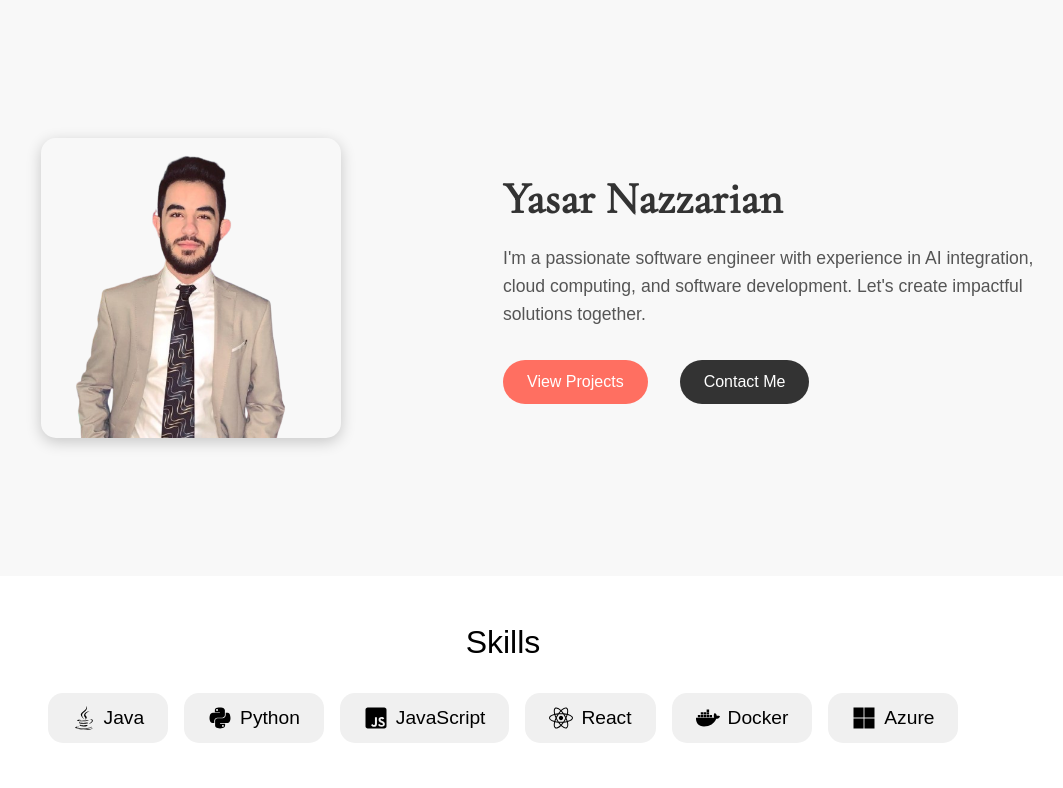
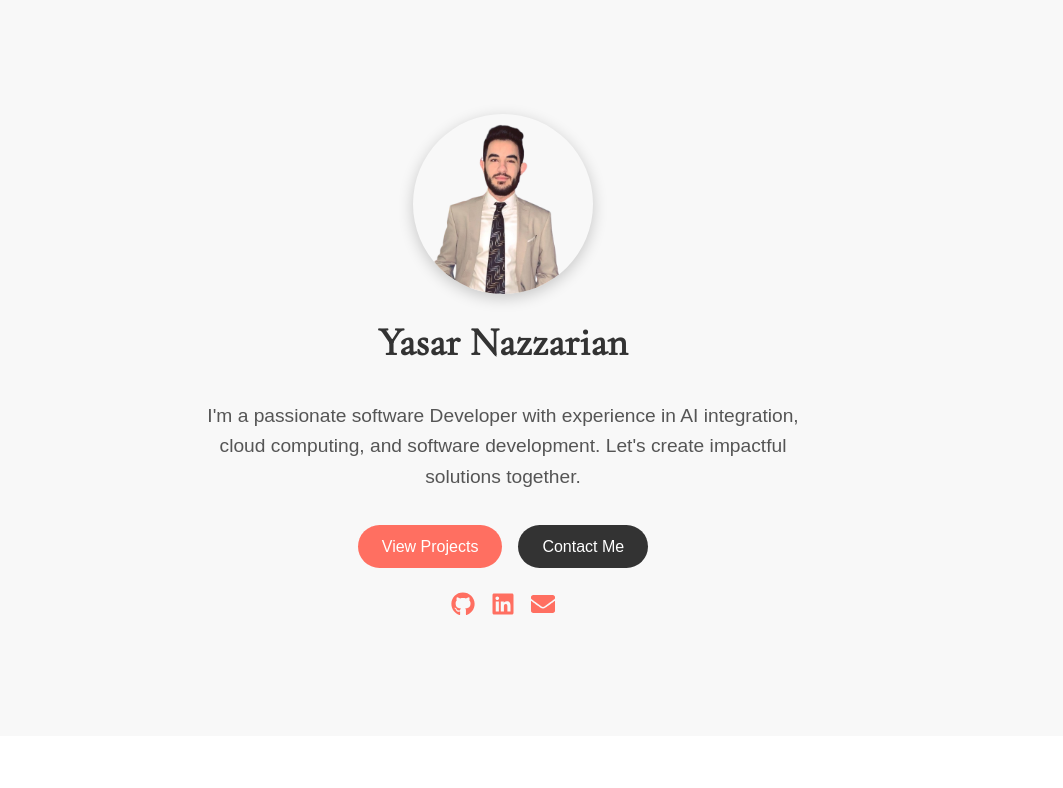
Before and after one commit to Yasar2019/myPortfolio, a React (Vite) app: page / in a window 1280 px wide. Shown: the top 788 px of the page, without its empty margins (137-1200 px from the left). Built offline with nearby package versions, Linux system fonts and the light colour scheme; no server answers.

Commit message:
updated footer and header

```diff
--- a/src/Components/Footer.jsx
+++ b/src/Components/Footer.jsx
@@ -1,7 +1,6 @@
 import React from 'react';
 import styled from 'styled-components';
-import { FaGithub, FaLinkedin, FaEnvelope } from 'react-icons/fa';
-import logoPic from '../images/logo.png';
+import logoPic from '../images/LOGO.png';
 
 const FooterSection = styled.footer`
   background-color: #333;
@@ -66,10 +65,12 @@ const SubscribeContainer = styled.div`
 const LogoContainer = styled.div`
   text-align: center;
   img {
-    width: 80px;
+    width: 150px; /* Increase the width */
+    height: auto; /* Maintain aspect ratio */
     margin-bottom: 1rem;
   }
 `;
+
 
 const QuickLinks = styled.ul`
   list-style: none;
@@ -128,7 +129,7 @@ const Footer = () => {
       {/* About Section */}
       <Section>
         <LogoContainer>
-          <img src="src\images\logo.png" alt="Logo" /> {/* Replace with your logo */}
+          <img src= {logoPic} alt="Logo" />
         </LogoContainer>
         <p>
           A passionate software engineer with experience in AI integration, cloud computing, and software development. Let's create impactful solutions together.
@@ -146,22 +147,6 @@ const Footer = () => {
         </QuickLinks>
       </Section>
 
-      {/* Social Media Section */}
-      <Section>
-        <h3>Connect</h3>
-        <SocialLinks>
-          <a href="https://github.com/Yasar2019" target="_blank" rel="noopener noreferrer">
-            <FaGithub />
-          </a>
-          <a href="https://www.linkedin.com/in/yasarnazzarian-98" target="_blank" rel="noopener noreferrer">
-            <FaLinkedin />
-          </a>
-          <a href="mailto:yasar20111926@hotmail.com" target="_blank" rel="noopener noreferrer">
-            <FaEnvelope />
-          </a>
-        </SocialLinks>
-      </Section>
-
       {/* Footer Bottom */}
       <FooterBottom>
         <p>© 2024 Yasar Nazzarian. All rights reserved.</p>
--- a/src/Components/Header.jsx
+++ b/src/Components/Header.jsx
@@ -1,42 +1,54 @@
 import React from 'react';
 import styled from 'styled-components';
+import { FaGithub, FaLinkedin, FaEnvelope } from 'react-icons/fa';
 import profilePic from '../images/profile-pic.png';
+
 const HeaderSection = styled.section`
   display: flex;
+  flex-direction: column;
   align-items: center;
-  justify-content: space-between;
+  justify-content: center;
+  text-align: center;
   padding: 3rem;
   background-color: #f8f8f8;
-  min-height: 60vh;
+  min-height: 80vh;
 `;
 
-const RightSide = styled.div`
-  flex: 1;
-  text-align: left;
-  padding: 2rem;
+const ProfileImage = styled.img`
+  width: 180px;
+  height: 180px;
+  border-radius: 50%;
+  object-fit: cover;
+  box-shadow: 0 4px 15px rgba(0, 0, 0, 0.2);
+  margin-bottom: 1.5rem;
+`;
 
-  h1 {
-    font-size: 2.8rem;
+const Name = styled.h1`
+  font-size: 2.5rem;
   font-weight: bold;
   color: #333;
   margin-bottom: 1rem;
-  }
+`;
 
-  p {
-    font-size: 1.1rem;
+const Description = styled.p`
+  font-size: 1.2rem;
   color: #555;
   line-height: 1.6;
+  max-width: 600px;
   margin-bottom: 2rem;
-  }
+`;
 
-  .button-container {
+const ButtonContainer = styled.div`
   display: flex;
   gap: 1rem;
+  margin-bottom: 1.5rem;
+
+  a {
+    text-decoration: none;
   }
 
   button {
     padding: 0.8rem 1.5rem;
-    margin-right: 1rem;
     border: none;
     background-color: #ff6f61;
     color: #fff;
@@ -48,56 +60,73 @@ const RightSide = styled.div`
     &:hover {
       background-color: #e65a51;
     }
-  }
 
-  button.secondary {
+    &.secondary {
       background-color: #333;
 
       &:hover {
         background-color: #555;
       }
     }
+  }
 `;
 
-const ProfileImage = styled.img`
-  width: 300px;
-  height: 300px;
-  border-radius: 15px;
-  object-fit: cover;
-  box-shadow: 0 4px 15px rgba(0, 0, 0, 0.2);
-`;
+const ConnectSection = styled.div`
+  display: flex;
+  gap: 1rem;
+  justify-content: center;
 
-const LeftSide = styled.div`
-  flex: 1;
-  display: flex;
-  justify-content: center;
-  align-items: center;
+  a {
+    color: #ff6f61;
+    font-size: 1.5rem;
+    transition: color 0.3s;
+
+    &:hover {
+      color: #333;
+    }
+  }
 `;
 
 const Header = () => {
   return (
     <HeaderSection>
-      <LeftSide>
       <ProfileImage src={profilePic} alt="Yasar Nazzarian" />
-      </LeftSide>
-      <RightSide>
-        <h1>Yasar Nazzarian</h1>
-        <p>
-          I'm a passionate software engineer with experience in AI integration,
+      <Name>Yasar Nazzarian</Name>
+      <Description>
+        I'm a passionate software Developer with experience in AI integration,
         cloud computing, and software development. Let's create impactful solutions together.
-        </p>
-        <div className="button-container">
-          {/* Scroll to the Projects section */}
+      </Description>
+      <ButtonContainer>
         <a href="#projects">
           <button>View Projects</button>
         </a>
-
-          {/* Scroll to the Contact section */}
         <a href="#Contact">
           <button className="secondary">Contact Me</button>
         </a>
-        </div>
-      </RightSide>
+      </ButtonContainer>
+      <ConnectSection>
+        <a
+          href="https://github.com/Yasar2019"
+          target="_blank"
+          rel="noopener noreferrer"
+        >
+          <FaGithub />
+        </a>
+        <a
+          href="https://www.linkedin.com/in/yasarnazzarian-98"
+          target="_blank"
+          rel="noopener noreferrer"
+        >
+          <FaLinkedin />
+        </a>
+        <a
+          href="mailto:yasar20111926@hotmail.com"
+          target="_blank"
+          rel="noopener noreferrer"
+        >
+          <FaEnvelope />
+        </a>
+      </ConnectSection>
     </HeaderSection>
   );
 };
```
Also changed, not shown: src/images/logo.png. Lines whose indentation alone changed are shown as unchanged.
